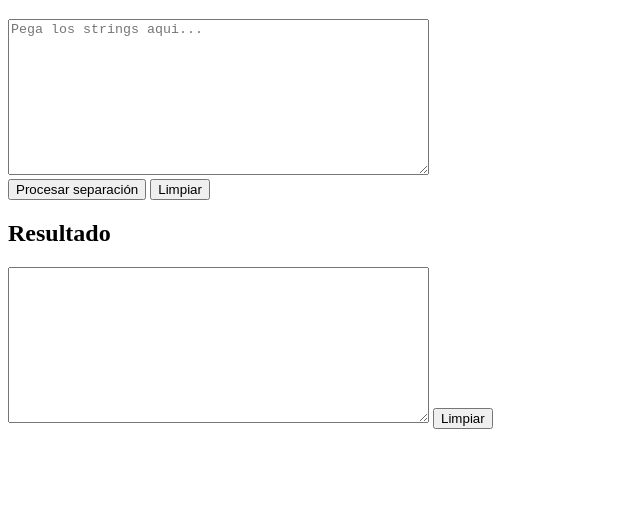
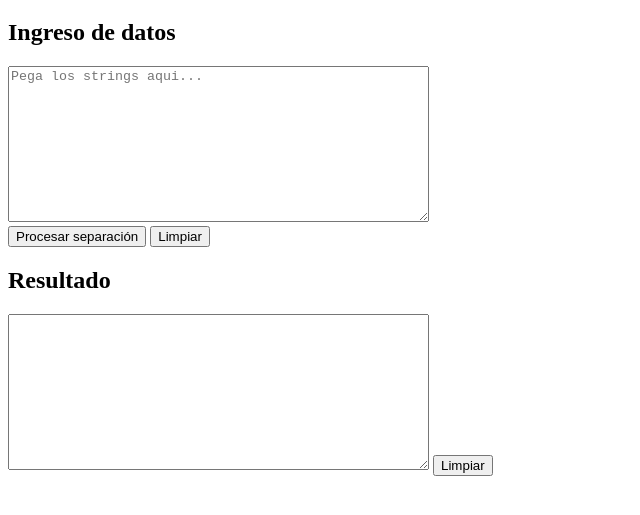
Before and after one commit to nicolasglnd/separar-strings, a plain HTML site: page index.html in a window 1280 px wide. Shown: the part 61-576 px from the top of the page, without its empty margins (0-640 px from the left). Drawn offline with Linux system fonts and the light colour scheme.

Commit message:
Changes to the structure so is more organized and easier to add css.

```diff
--- a/index.html
+++ b/index.html
@@ -8,12 +8,19 @@
 </head>
 <body>
     <h1>Separar Strings</h1>
+	<main>
+		<section id="input-section">
+			<h2>Ingreso de datos</h2>
 			<textarea id="inputArea" rows="10" cols="50" placeholder="Pega los strings aqui..."></textarea><br>
 			<button id="procesar-separacion">Procesar separación</button>
 			<button id="limpiar-input">Limpiar</button>
+		</section>
+		<section id="output-section">
 			<h2>Resultado</h2>
 			<textarea id="outputArea" rows="10" cols="50" readonly></textarea>
 			<button id="limpiar-output">Limpiar</button>
+		</section>
+	</main>
     <script src="app.js"></script>
 </body>
 </html>
```
Lines whose indentation alone changed are shown as unchanged.
